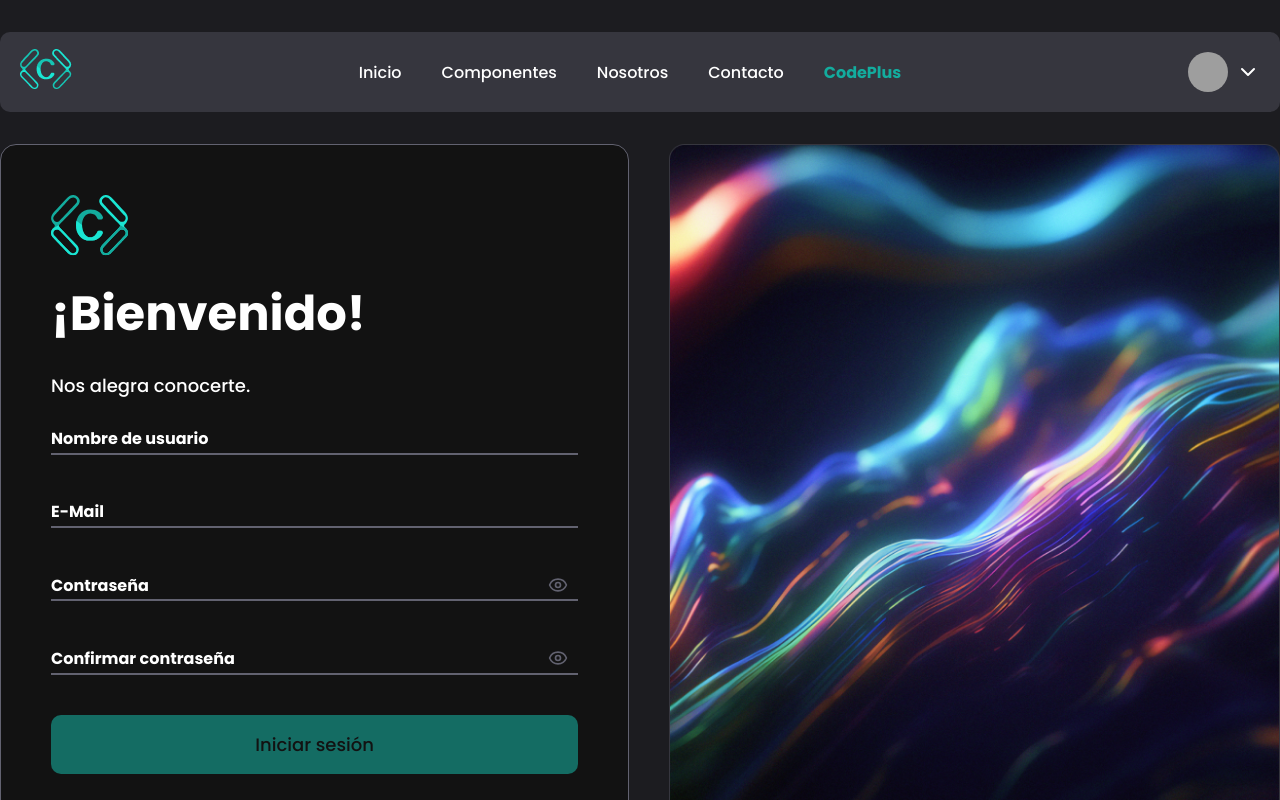
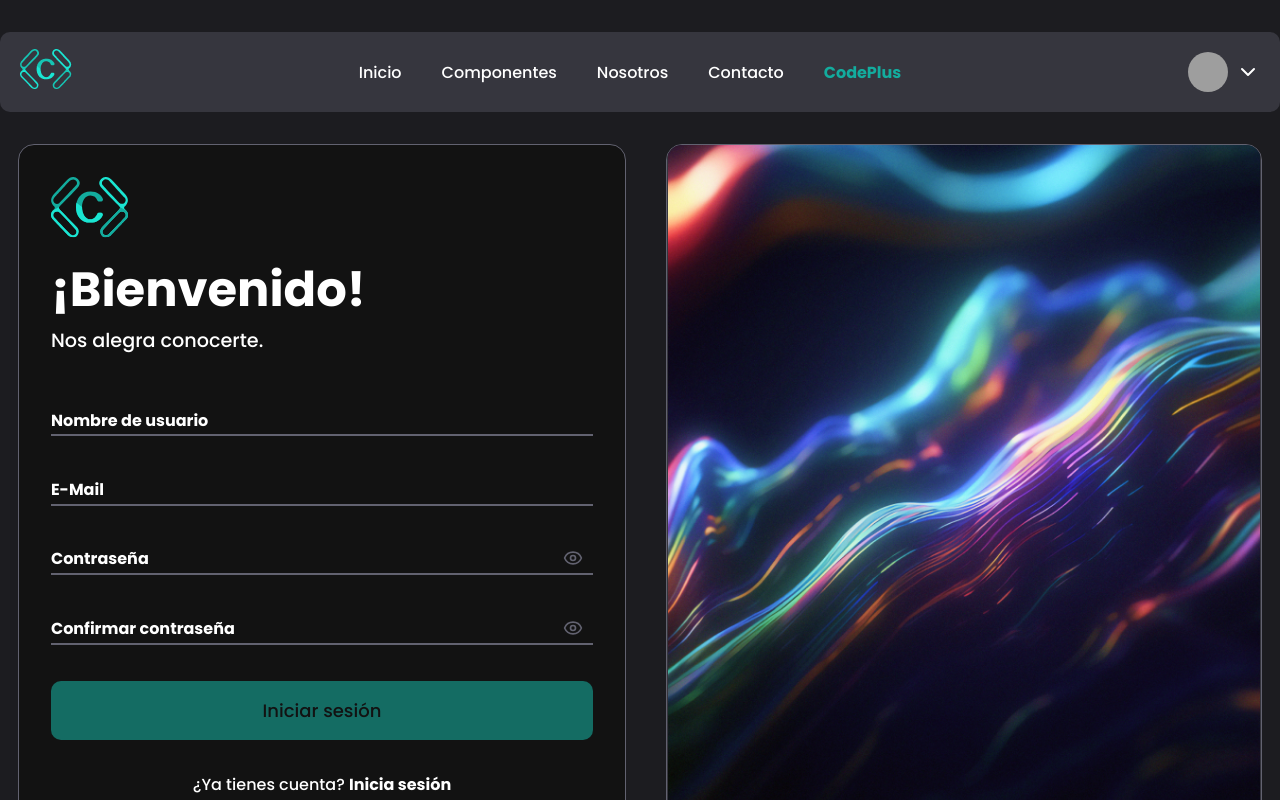
Before and after one commit to No-Country-simulation/s17-01-ft-node-react, a Next.js app in the folder frontend/: page /signup in a window 1280 px wide. Shown: the top 800 px of the page. Built offline with nearby package versions, Linux system fonts and the light colour scheme; grey boxes are pictures that could not be loaded.

Commit message:
FEAT: sign up page & form

```diff
--- a/frontend/app/signup/page.tsx
+++ b/frontend/app/signup/page.tsx
@@ -8,9 +8,12 @@ export default function Page() {
 
     return (
         <div className={styles.page}>
-            <SignupForm/>
-            <div className={styles.image_container}>
-                <Image src={signupImage} alt="signup_image.png" quality={100} style={{width: "100%", height: "100%"}}/>
+            <div className={styles.form_container}>
+                <SignupForm/>
+                <div className={styles.image_container}>
+                    {/* <Image src={signupImage} alt="signup_image.png" quality={100} style={{width: "auto", height: "100%"}}/> */}
+                    <img className={styles.img} src="/signup_image.png" alt="signup_image" />
+                </div>
             </div>
         </div>
     )
--- a/frontend/app/signup/styles.module.css
+++ b/frontend/app/signup/styles.module.css
@@ -1,12 +1,32 @@
 .page {
     width: 100%;
-    height: 100%;
-    max-height: 800px;
+    max-height: calc(100vh - 112px);
     display: flex;
     justify-content: center;
     gap: 40px;
 }
+.form_container {
+    display: flex;
+    gap: 40px;
+    height: fit-content;
+}
 .image_container {
-    width: auto;
     max-height: 100%;
+    width: 50rem;
+    max-width: 596px;
+    display: flex;
+    justify-content: center;
+    align-items: center;
+    position: relative;
+    overflow: hidden;
+    border: 1px solid var(--neutral-5);
+    border-radius: 16px;
 }
+.img {
+    width: 100%;
+    height: auto;
+    position: absolute;
+    left: 50%;
+    top: 50%;
+    transform: translate(-50%, -50%);
+}
--- a/frontend/components/signup-form/index.tsx
+++ b/frontend/components/signup-form/index.tsx
@@ -36,8 +36,10 @@ export function SignupForm() {
     return (
         <div className={styles.container}>
             <MainLogo/>
-            <h1 className={styles.title}>¡Bienvenido!</h1>
-            <h4 className={styles.subtitle}>Nos alegra conocerte.</h4>
+            <div className={styles.title_container}>
+                <h1 className={styles.title}>¡Bienvenido!</h1>
+                <h4 className={styles.subtitle}>Nos alegra conocerte.</h4>
+            </div>
             <form className={styles.form} onInvalid={handleInvalid} onSubmit={handleSubmit}>
                 <Inputs
                     label="Nombre de usuario"
--- a/frontend/components/signup-form/styles.module.css
+++ b/frontend/components/signup-form/styles.module.css
@@ -1,29 +1,36 @@
 .container {
     display: flex;
     flex-direction: column;
-    justify-content: space-between;
-    padding: 50px;
+    gap: 1rem;
+    height: fit-content;
+    /* justify-content: space-between; */
+    padding: 2rem;
     border: 1px solid var(--neutral-5);
     border-radius: 16px;
     background: var(--color-neutral);
     color: var(--neutral-3);
     font-weight: normal;
+    /* max-height: 700px; */
+}
+.title_container {
+    margin-bottom: 2rem;
 }
 .title {
     font-weight: bold;
-    font-size: 48px;
+    font-size: 3rem;
     margin: 0;
 }
 .subtitle {
     font-weight: normal;
-    font-size: 18px;
+    font-size: 1.2rem;
     color: var(--neutral-3);
     margin: 0;
 }
 .form {
     display: flex;
     flex-direction: column;
-    gap: 40px;
+    gap: 2.25rem;
+    margin-bottom: 1rem;
 }
 .login {
     text-align: center;
```
Also changed, not shown: frontend/public/signup_image.png (renamed from frontend/public/images/signup_image.png).
